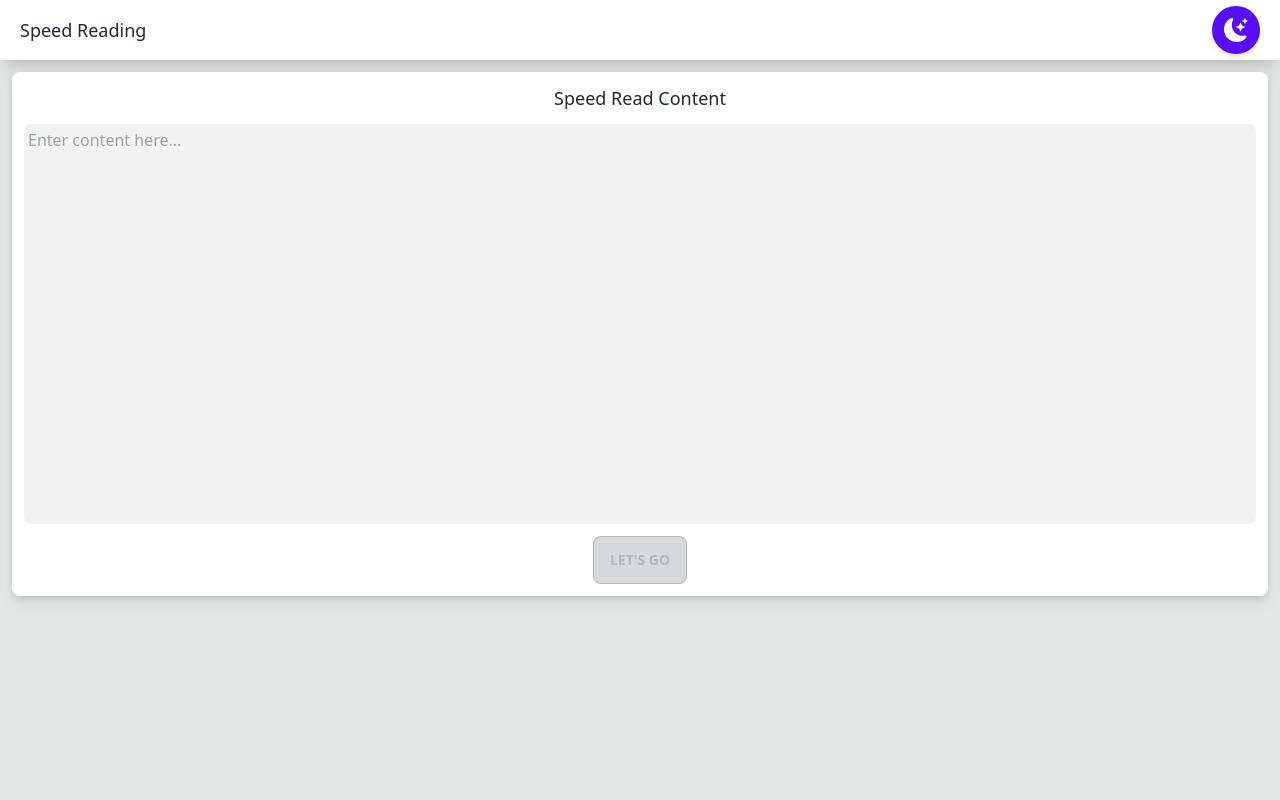
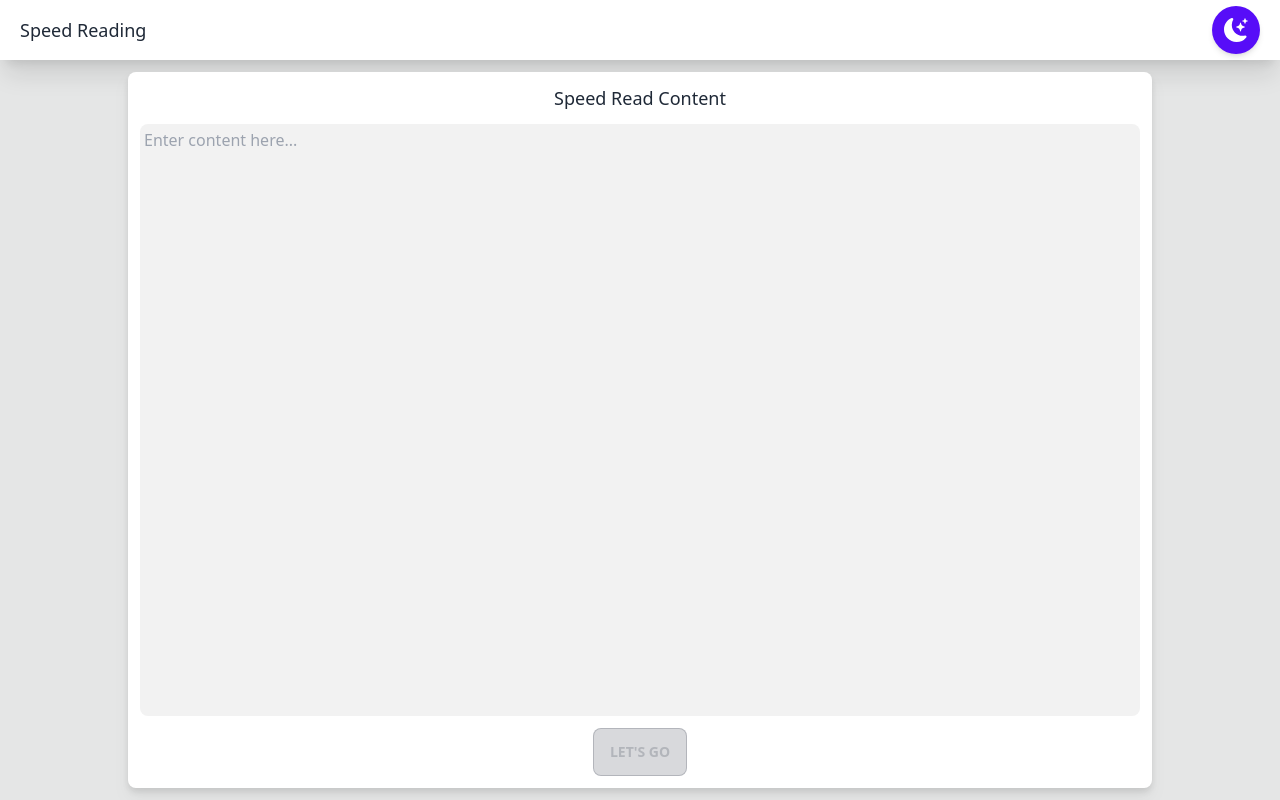
Before and after one commit to chasejohnson626/speed-reader, a React (Create React App) app: page / in a window 1280 px wide. Built offline with nearby package versions, Linux system fonts and the light colour scheme.

Commit message:
changed screen sizing

```diff
--- a/src/Components/Input.js
+++ b/src/Components/Input.js
@@ -24,23 +24,29 @@ class Input extends React.Component {
     render() {
         return(
             <div className='flex
+                m-3
+                flex-grow
                 gap-3
                 items-center
                 bg-base-100
                 drop-shadow-lg
                 flex-col
                 p-3
-                rounded-lg'>
+                rounded-lg
+                w-full
+                max-w-5xl
+                mx-auto'>
                 <h2 className='text-lg font-medium text-base-content'>Speed Read Content</h2>
                 <textarea value={this.state.content} onChange={this.handleContentChange} className='dark:bg-gray-800
                     bg-base-200
                     w-full
-                    resize-none min-h-[400px]
+                    resize-none
                     rounded-lg p-1
                     focus:outline-primary
                     focus:outline-offset-0
                     focus:outline-none
-                    focus:outline-4'
+                    focus:outline-4
+                    flex-grow'
                     placeholder='Enter content here...' />
                 <button disabled={this.state.disabled} type='button' onClick={() => this.props.setInput(this.state.content)} className="btn btn-outline btn-secondary">Let's Go</button>
             </div>
--- a/src/Components/SpeedReader.js
+++ b/src/Components/SpeedReader.js
@@ -24,11 +24,9 @@ class SpeedReader extends React.Component {
 
     render() {
         return (
-            <div>
+            <div className='h-[100vh] flex flex-col'>
                 <Header toggleDarkMode={this.toggleDarkMode}/>
-                <div className='p-3'>
-                    <Input setInput={this.setInput} />
-                </div>
+                <Input setInput={this.setInput} />
             </div>
         );
     }
```
